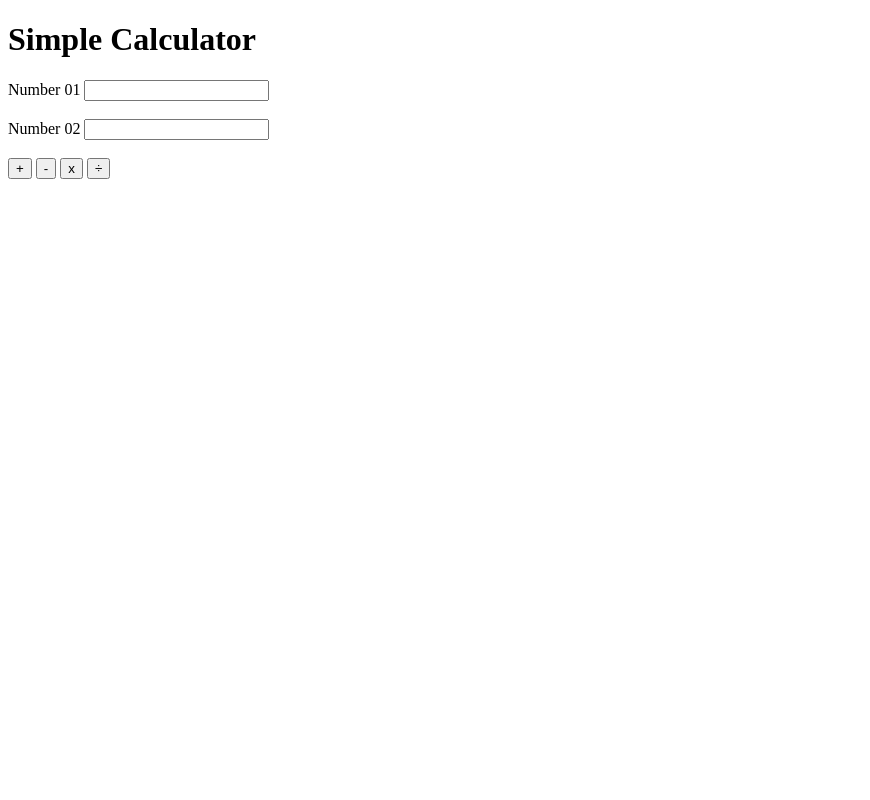
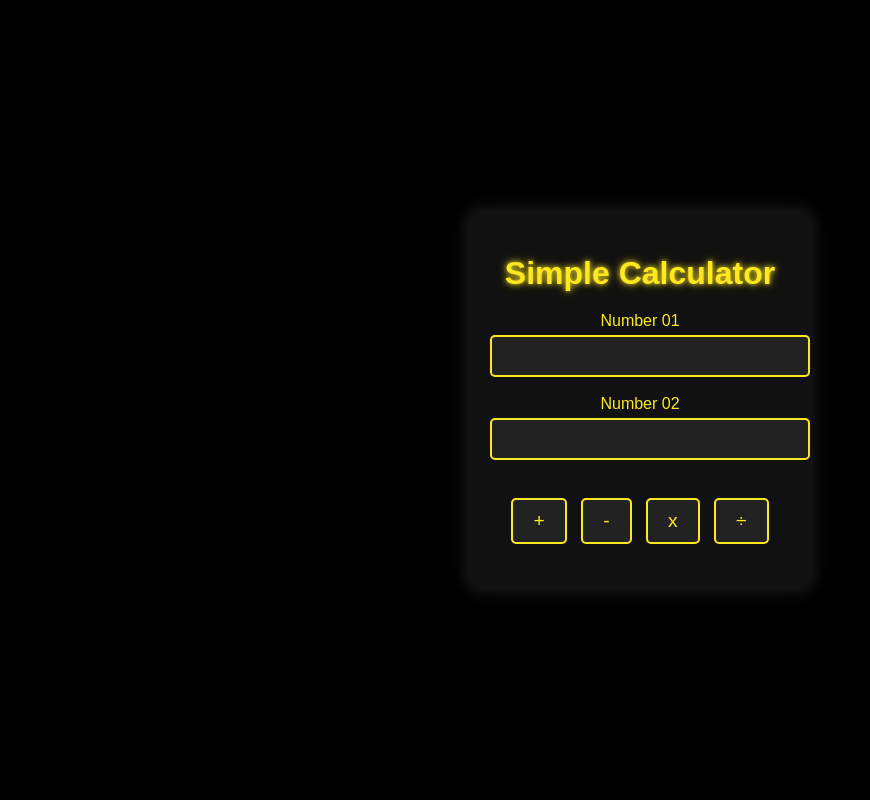
Before and after one commit to lucasFreitasDev97/simple_calculator, a PHP site: page / in a window 1280 px wide. Shown: the whole page, without its empty margins (0-870 px from the left). Run offline with PHP 8.4, Linux system fonts and the light colour scheme.

Commit message:
customize the page

```diff
--- a/index.php
+++ b/index.php
@@ -5,6 +5,7 @@
     <meta name="viewport"
           content="width=device-width, user-scalable=no, initial-scale=1.0, maximum-scale=1.0, minimum-scale=1.0">
     <meta http-equiv="X-UA-Compatible" content="ie=edge">
+    <link rel="stylesheet" href="style.css">
     <title>Simple Calculator</title>
 </head>
 <body>
--- /dev/null
+++ b/style.css
@@ -0,0 +1,77 @@
+body {
+    font-family: 'Arial', sans-serif;
+    background-color: #000;
+    color: #f0f0f0;
+    text-align: center;
+    margin: 0;
+    padding: 0;
+    height: 100vh;
+    display: flex;
+    justify-content: center;
+    align-items: center;
+}
+
+.main {
+    background-color: #111;
+    padding: 20px;
+    border-radius: 10px;
+    box-shadow: 0 0 15px 5px rgba(255, 255, 255, 0.1);
+    width: 300px;
+}
+
+.main-title h1 {
+    font-size: 2em;
+    color: #ffe81f; /* Star Wars yellow */
+    margin-bottom: 20px;
+    text-shadow: 0 0 5px rgba(255, 232, 31, 0.8), 0 0 10px rgba(255, 232, 31, 0.6);
+}
+
+.form-container {
+    margin-top: 20px;
+}
+
+.input-container {
+    margin-bottom: 15px;
+}
+
+.text-input label {
+    display: block;
+    margin-bottom: 5px;
+    color: #ffe81f;
+}
+
+.text-input input {
+    width: 100%;
+    padding: 8px;
+    border: 2px solid #ffe81f;
+    border-radius: 5px;
+    background-color: #222;
+    color: #ffe81f;
+    font-size: 1.2em;
+}
+
+input[type="submit"] {
+    padding: 10px 20px;
+    margin: 5px;
+    background-color: #222;
+    border: 2px solid #ffe81f;
+    border-radius: 5px;
+    color: #ffe81f;
+    font-size: 1.2em;
+    cursor: pointer;
+    transition: background-color 0.3s, transform 0.3s;
+}
+
+input[type="submit"]:hover {
+    background-color: #ffe81f;
+    color: #222;
+    transform: scale(1.1);
+}
+
+strong {
+    display: block;
+    margin-top: 20px;
+    font-size: 1.5em;
+    color: #ffe81f;
+    text-shadow: 0 0 5px rgba(255, 232, 31, 0.8), 0 0 10px rgba(255, 232, 31, 0.6);
+}
```
Also changed, not shown: simple-calculator.php (+0 -35 lines).
